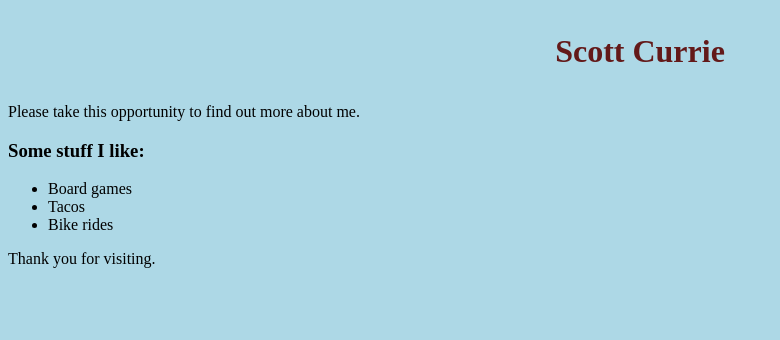
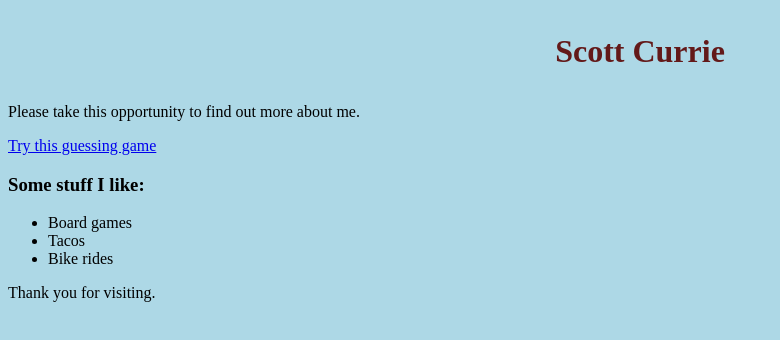
Before and after one commit to scott-currie/about-me-2, a plain HTML site: page index.html in a window 1280 px wide. Shown: the whole page, without its empty margins (0-780 px from the left). Drawn offline with Linux system fonts and the light colour scheme.

Commit message:
added link in index.html to game.html

```diff
--- a/index.html
+++ b/index.html
@@ -15,6 +15,7 @@
     <main>
         <section>
             <p>Please take this opportunity to find out more about me.</p>
+            <p><a href="game.html">Try this guessing game</a></p>
             <h3>Some stuff I like:</h3>
             <ul>
                 <li>Board games</li>
```
